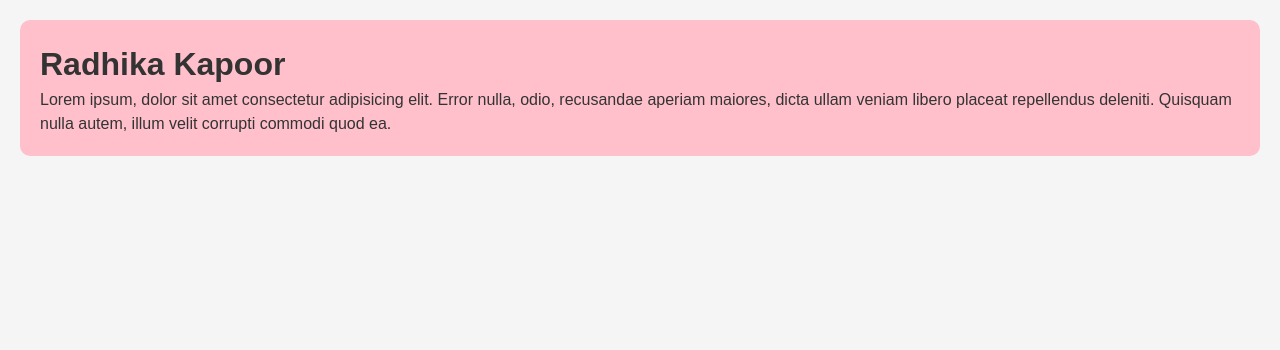
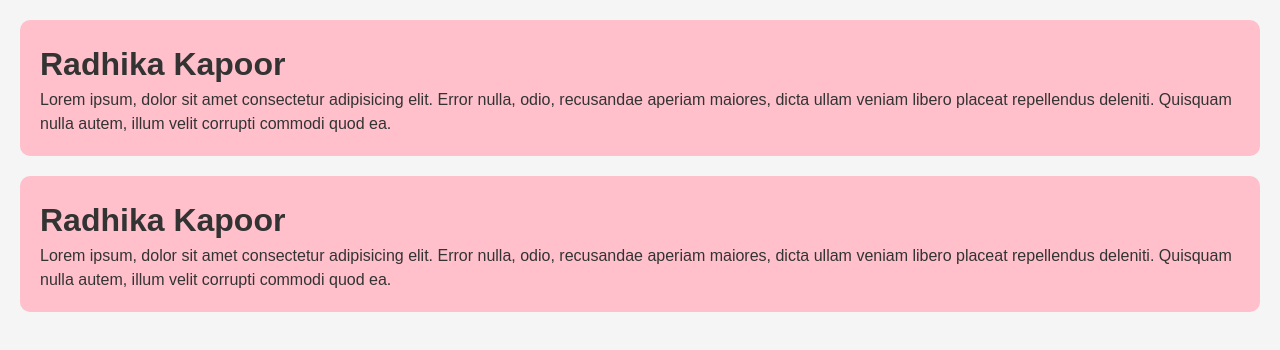
Before and after one commit to RadhikaKapoor383/React-redux-and-API, a React (Vite) app in the folder ContextAPI/: page / in a window 1280 px wide. Shown: the top 350 px of the page. Built offline with nearby package versions, Linux system fonts and the light colour scheme.

Commit message:
more card

```diff
--- a/ContextAPI/src/App.jsx
+++ b/ContextAPI/src/App.jsx
@@ -3,6 +3,7 @@ function App() {
     return (
     <>
         <Card />
+        <Card />
     </>)
 }
 export default App;
```
